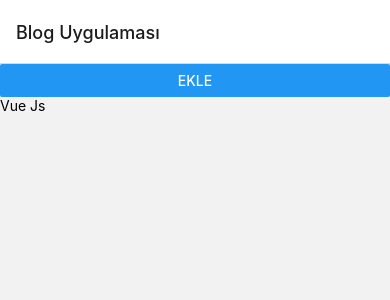
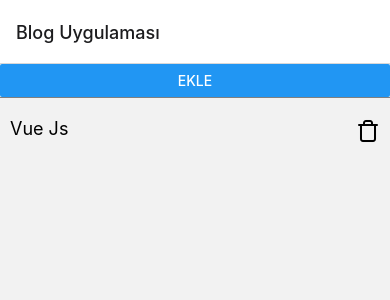
Before and after one commit to AbdullahSahin1/BlogProject, a React Native app: screen /Index in a window 390 px wide. Both pictures are taken after a click on the button "EKLE". Shown: the top 300 px of the page. Built offline with nearby package versions, Linux system fonts and the light colour scheme.

Commit message:
Update IndexScreen.js

```diff
--- a/screens/IndexScreen.js
+++ b/screens/IndexScreen.js
@@ -1,20 +1,48 @@
-import { StyleSheet, Text, View, FlatList, Button } from "react-native";
+import {
+  StyleSheet,
+  Text,
+  View,
+  FlatList,
+  Button,
+  Touchable,
+  TouchableOpacity,
+} from "react-native";
 import React, { useContext } from "react";
 import { Context } from "../context/BlogContext";
-
+import Feather from "@expo/vector-icons/Feather";
 export default function IndexScreen() {
-  const { state, addBlogPost } = useContext(Context);
+  const { state, addBlogPost,deleteBlockPost } = useContext(Context);
   return (
     <View>
+      {/* <Text>IndexScreen </Text> */}
       <Button title="Ekle" onPress={addBlogPost} />
       <FlatList
         data={state}
-        keyExtractor={(blogPost) => blogPost.title}
+        keyExtractor={(blogPost) => blogPost.id}
         renderItem={({ item }) => {
-          return <Text>{item.title}</Text>;
+          return (
+            <View style={styles.row}>
+              <Text style={styles.title}>{item.title}</Text>
+              <TouchableOpacity onPress={() => deleteBlockPost(item.id)}>
+                <Feather name="trash" size={24} color="black" />
+              </TouchableOpacity>
+            </View>
+          );
         }}
       />
     </View>
   );
 }
-const styles = StyleSheet.create({});
+const styles = StyleSheet.create({
+  row: {
+    flexDirection: "row",
+    justifyContent: "space-between",
+    borderTopWidth: 1,
+    paddingHorizontal: 10,
+    paddingVertical: 20,
+    borderColor: "gray",
+  },
+  title: {
+    fontSize: 18,
+  },
+});
```
